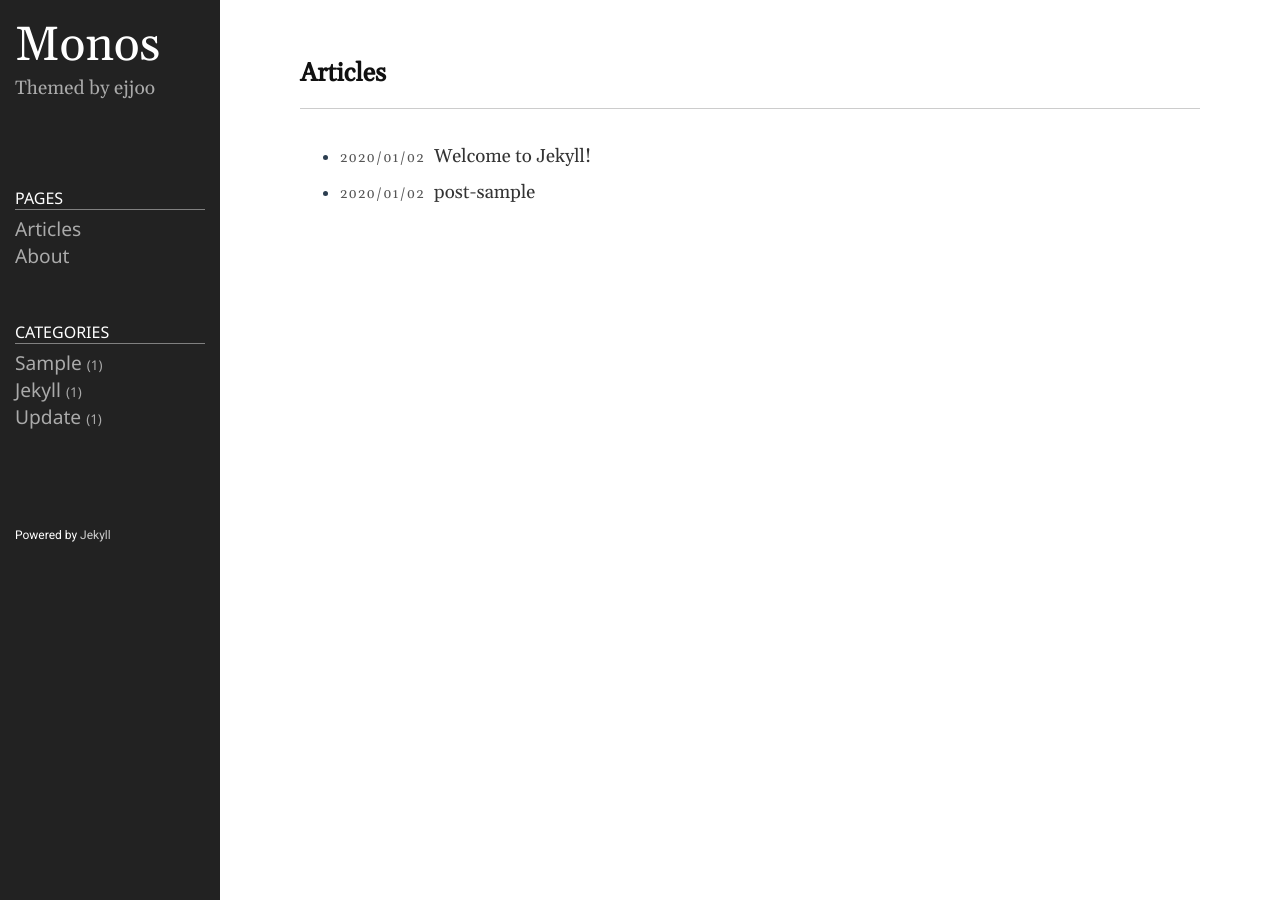
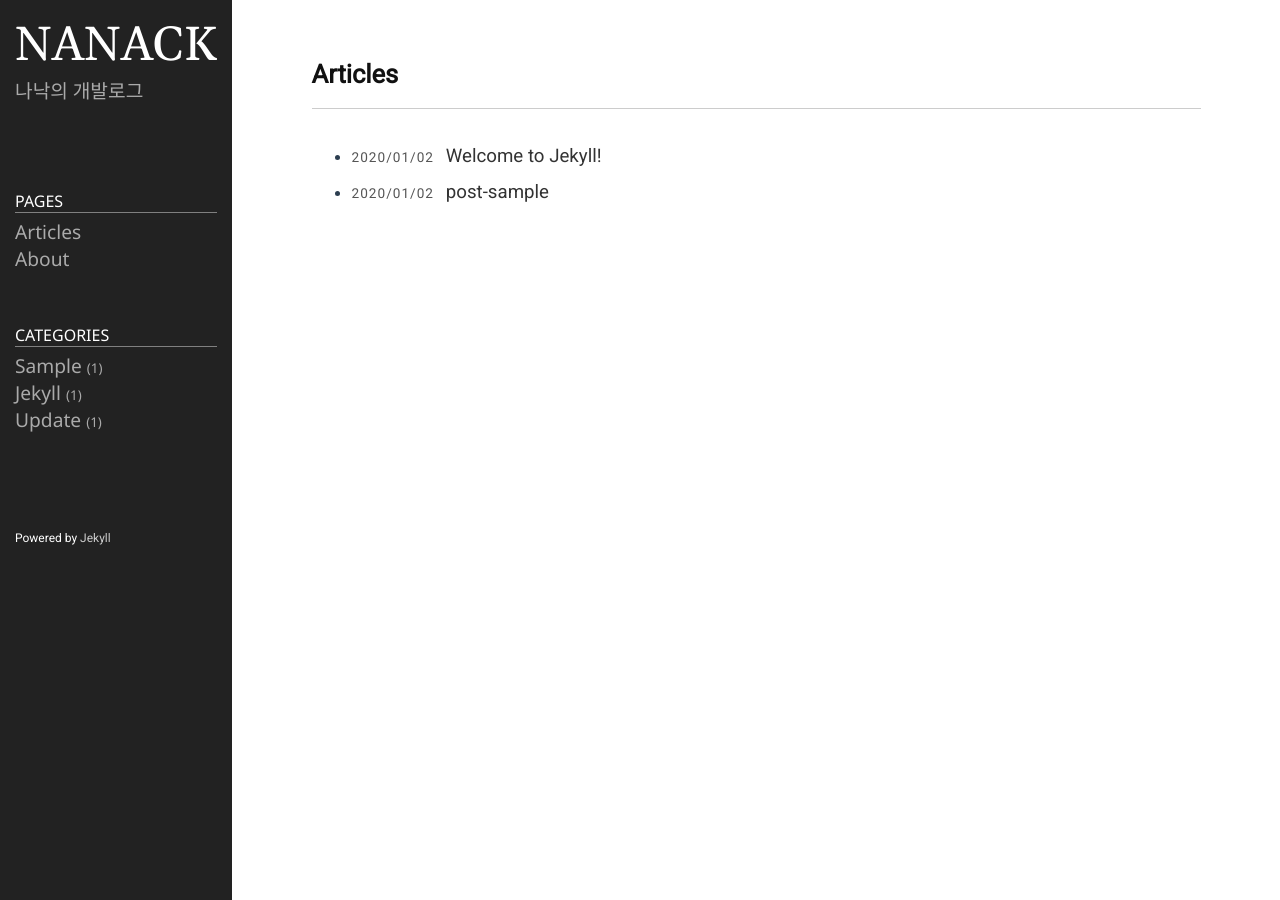
Before and after one commit to nanack12/nanack12.github.io, a Jekyll site: the page built from index.md, in a window 1280 px wide. Built offline with Jekyll 4.4.1, drawn with Linux system fonts in a browser that asks for light colours.

Commit message:
20240114 1057 first

```diff
--- a/_config.yml
+++ b/_config.yml
@@ -18,13 +18,13 @@
 # You can create any custom variable you would like, and they will be accessible
 # in the templates via {{ site.myvariable }}.
 
-title: Monos
-email: ejjoo7994@gmail.com
+title: NANACK
+email: ananack12@gmail.com
 description: >- # this means to ignore newlines until "baseurl:"
-  Themed by ejjoo
+  나낙의 개발로그
 # baseurl: "/" # the subpath of your site, e.g. /blog
 # url: "http://ejjoo.github.io" # the base hostname & protocol for your site, e.g. http://example.com
-github_username: ejjoo
+github_username: nanack12
 highlighter: rouge
 svg:
   optimize: true
--- a/public/css/style.css
+++ b/public/css/style.css
@@ -1,6 +1,8 @@
 @import url(//fonts.googleapis.com/css?family=Ubuntu:500&subset=latin,latin-ext);
 @import url('https://fonts.googleapis.com/css?family=Gelasio|Kulim+Park|Nanum+Myeongjo|Nanum+Gothic|Noto+Sans|Noto+Sans+KR|Roboto&display=swap');
+@import url('https://fonts.googleapis.com/css2?family=Noto+Sans+KR:wght@100..900&display=swap');
 @import url(syntax/monokai.css);
+
 
 :root {
   --blue: #007bff;
@@ -29,8 +31,7 @@
   --breakpoint-md: 768px;
   --breakpoint-lg: 992px;
   --breakpoint-xl: 1200px;
-  --font-family-sans-serif: "Roboto", "Nanum Gothic";
-  --font-family-serif: "Nanum Myeongjo";
+  --font-family-sans-serif: "Roboto", "Noto Sans KR";
 }
 
 * {
@@ -49,7 +50,7 @@ body {
 	height: 100%;
 	margin: 0;
 	padding: 0;
-	font-family: 'Gelasio', 'Nanum Myeongjo', serif;
+	font-family: 'Roboto', 'Noto Sans KR', serif;
 	color: #2c3e50;
 }
 
```
